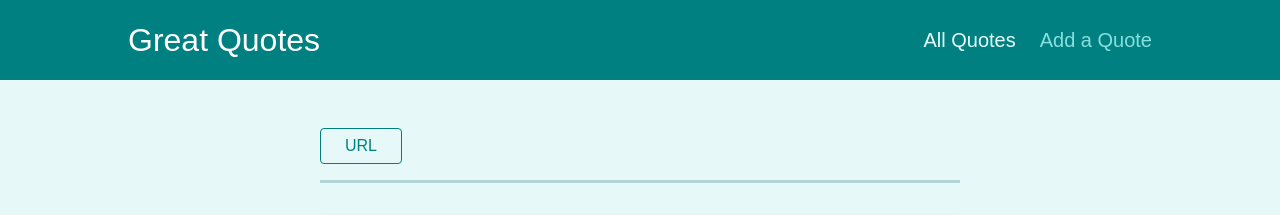
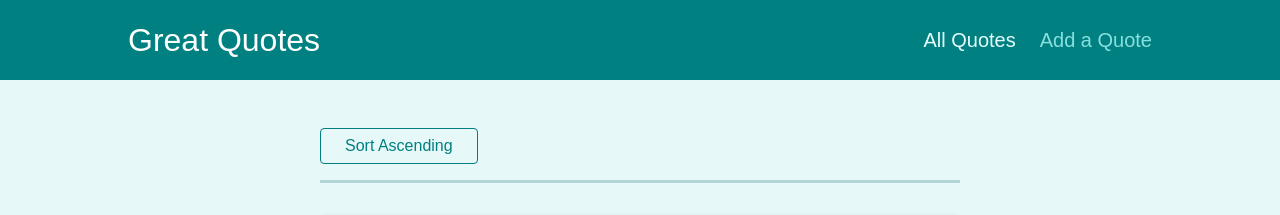
Before and after one commit to thecthebest/React-Routing-Project, a React (Create React App) app: page /quotes in a window 1280 px wide. Shown: the top 215 px of the page. Built offline with nearby package versions, Linux system fonts and the light colour scheme.

Commit message:
Made the <button> label dynamic
The label on the button toggles when the user clicks.

```diff
--- a/src/components/quotes/QuoteList.js
+++ b/src/components/quotes/QuoteList.js
@@ -17,7 +17,7 @@ const QuoteList = (props) => {
   return (
     <Fragment>
       <div className={classes.sorting}>
-      <button onClick={change}>URL</button>
+      <button onClick={change}>Sort {isSortingAscending ? 'Descending' : 'Ascending'}</button>
       </div>
       <ul className={classes.list}>
         {props.quotes.map((quote) => (
```
